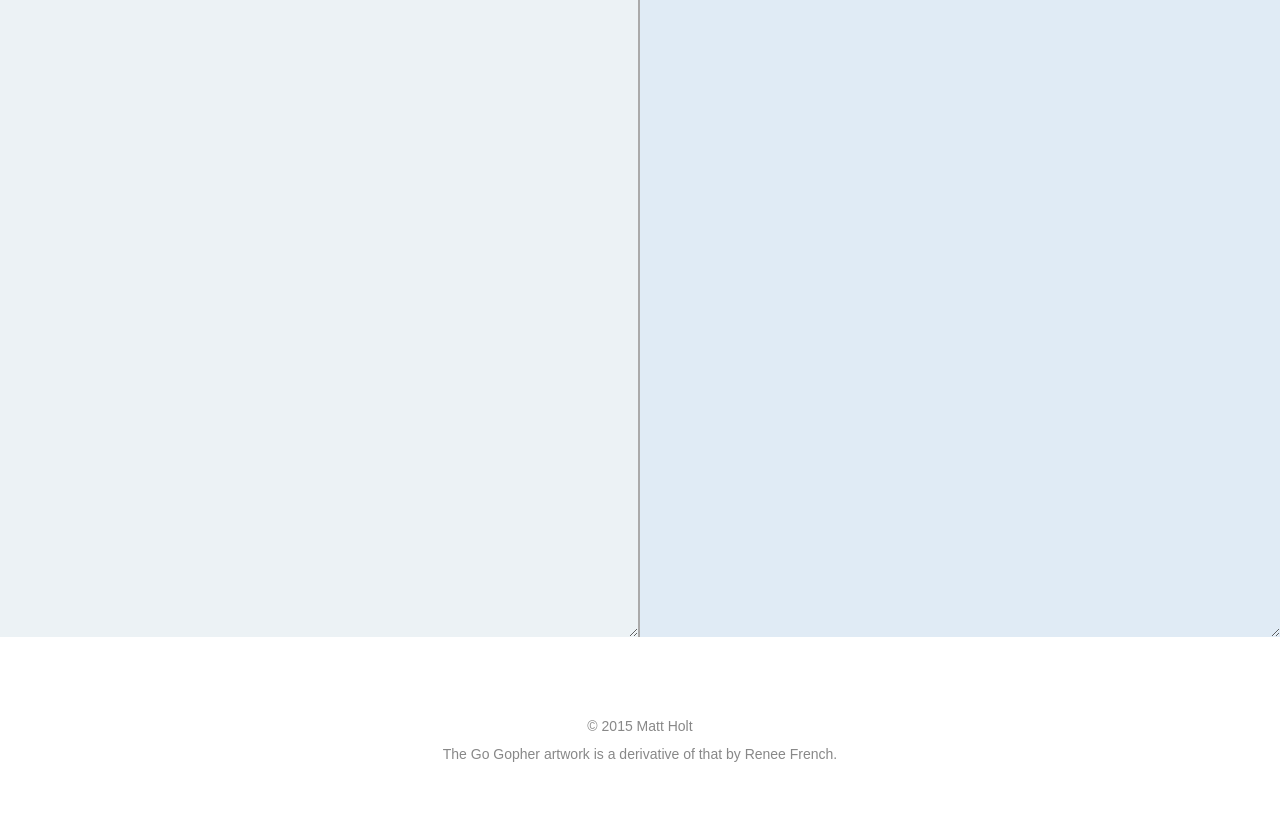
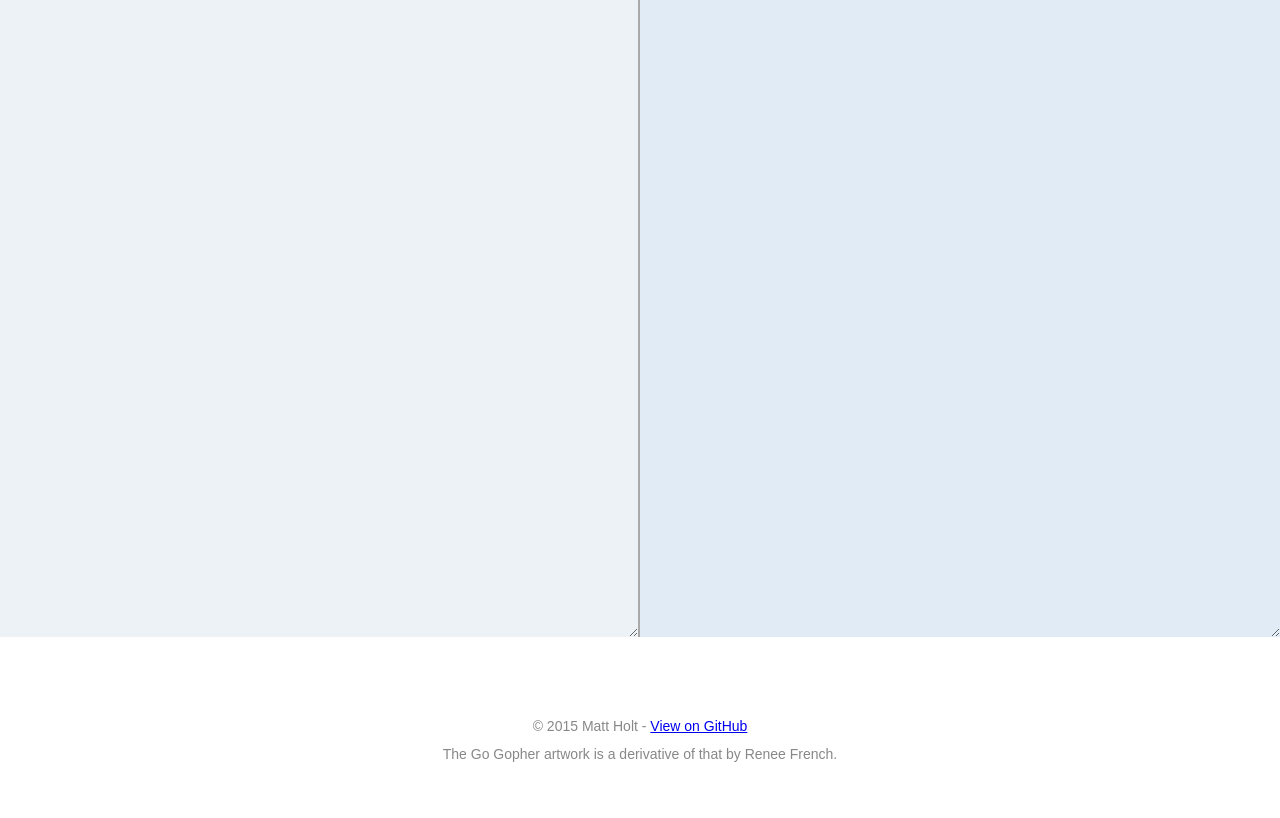
Before and after one commit to mholt/json-to-go, a plain HTML site: page index.html in a window 1280 px wide. Shown: the part 469-1287 px from the top of the page. Drawn offline with Linux system fonts and the light colour scheme.

Commit message:
Link to GitHub

```diff
--- a/index.html
+++ b/index.html
@@ -44,7 +44,7 @@
 		</table>
 
 		<footer>
-			&copy; 2015 Matt Holt
+			&copy; 2015 Matt Holt - <a href="https://github.com/mholt/json-to-go">View on GitHub</a>
 			<br>
 			The Go Gopher artwork is a derivative of that by Renee French.
 		</footer>
```
